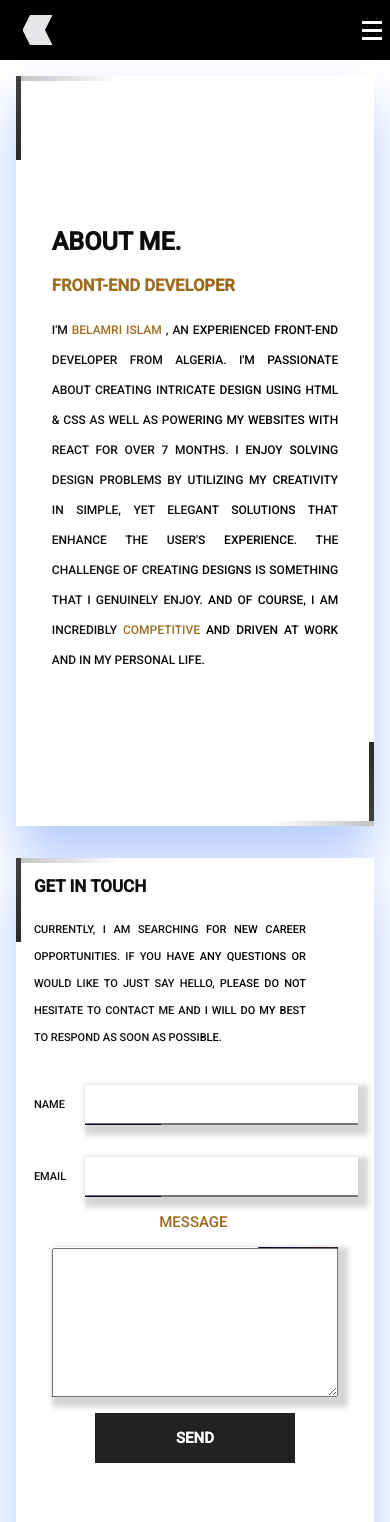
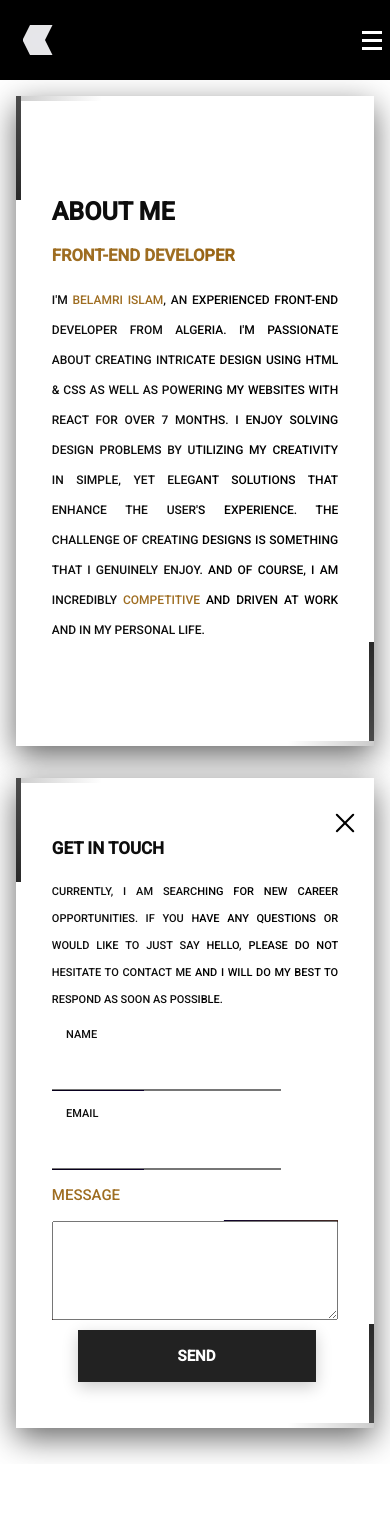
Before and after one commit to YieGin/YieGin.github.io, a React (Create React App) app: page /About in a window 390 px wide. Shown: the top 1522 px of the page. After the commit the page ends 1464 px from the top, so only its background shows below. Built offline with nearby package versions, Linux system fonts and the light colour scheme.

Commit message:
Upagrade

```diff
--- a/src/Jsx/LandingPage/About.jsx
+++ b/src/Jsx/LandingPage/About.jsx
@@ -127,10 +127,10 @@ const About = () => {
               <span className="Spann"></span>
               <span className="Spann"></span>
               <div className="About_left_div">
-                <h1>About Me.</h1>
+                <h1>About Me</h1>
                 <h5> Front-end developer</h5>
                 <p>
-                  I'M <span className="spannn">BELAMRI ISLAM </span> , AN
+                  I'M <span className="spannn">BELAMRI ISLAM</span>, AN
                   EXPERIENCED FRONT-END DEVELOPER FROM ALGERIA. I'M PASSIONATE
                   ABOUT CREATING INTRICATE DESIGN USING HTML & CSS AS WELL AS
                   POWERING MY WEBSITES WITH REACT FOR OVER 7 MONTHS. I ENJOY
@@ -161,6 +161,20 @@ const About = () => {
               <>
                 <div className="Main_email">
                   <form className="Form" ref={form} onSubmit={sendEmail}>
+                    <Link to="/">
+                      <svg
+                        className="about_svg"
+                        xmlns="http://www.w3.org/2000/svg"
+                        viewBox="0 0 24 24"
+                        width="34"
+                        height="34"
+                      >
+                        <path
+                          fill-rule="evenodd"
+                          d="M5.72 5.72a.75.75 0 011.06 0L12 10.94l5.22-5.22a.75.75 0 111.06 1.06L13.06 12l5.22 5.22a.75.75 0 11-1.06 1.06L12 13.06l-5.22 5.22a.75.75 0 01-1.06-1.06L10.94 12 5.72 6.78a.75.75 0 010-1.06z"
+                        ></path>
+                      </svg>
+                    </Link>
                     <div className="Emailtext">
                       <h1>Get In Touch</h1>
                       <p>
--- a/src/Jsx/LandingPage/LandingPage.jsx
+++ b/src/Jsx/LandingPage/LandingPage.jsx
@@ -156,7 +156,7 @@ const LandingPage = () => {
               <h1>Belamri Islam</h1>
             </div>
             <p>Front-end Developer</p>
-            <Link to="/About">
+            <Link to="./About">
               <div
                 onClick={() => {
                   setAbout(true);
@@ -180,7 +180,15 @@ const LandingPage = () => {
             className="Svg"
             animate={controls3}
           >
-            <h2>social</h2>
+            <div className="SOCIAL_row">
+              <span>S</span>
+              <span>O</span>
+              <span>C</span>
+              <span>I</span>
+              <span>A</span>
+              <span>L</span>
+              <span>S</span>
+            </div>
             <div class="btn-groupmid">
               <a target="_blank" class="btnmidd">
                 <span className="Spann"></span>
--- a/src/Jsx/LandingPage/LandingPageMid.jsx
+++ b/src/Jsx/LandingPage/LandingPageMid.jsx
@@ -138,7 +138,7 @@ c-341 -385 -793 -890 -1235 -1379 -423 -468 -480 -529 -490 -533 -25 -9 -1715
                     <span></span>
                     <span></span>
                     <span></span>
-                    Check website
+                    View Website
                   </a>
                 </div>
                 <a
@@ -183,7 +183,7 @@ c-341 -385 -793 -890 -1235 -1379 -423 -468 -480 -529 -490 -533 -25 -9 -1715
                     <span></span>
                     <span></span>
                     <span></span>
-                    Check website
+                    View Website
                   </a>
                 </div>
                 <a
@@ -228,7 +228,7 @@ c-341 -385 -793 -890 -1235 -1379 -423 -468 -480 -529 -490 -533 -25 -9 -1715
                     <span></span>
                     <span></span>
                     <span></span>
-                    Check website
+                    View Website
                   </a>
                 </div>
                 <a target="_blank" href="https://github.com/YieGin/Twitch_2.0">
@@ -270,7 +270,7 @@ c-341 -385 -793 -890 -1235 -1379 -423 -468 -480 -529 -490 -533 -25 -9 -1715
                     <span></span>
                     <span></span>
                     <span></span>
-                    Check website
+                    View Website
                   </a>
                 </div>
                 <a
@@ -315,7 +315,7 @@ c-341 -385 -793 -890 -1235 -1379 -423 -468 -480 -529 -490 -533 -25 -9 -1715
                     <span></span>
                     <span></span>
                     <span></span>
-                    Check website
+                    View Website
                   </a>
                 </div>
                 <a
--- a/src/Jsx/LandingPage/styles/LandingPage.scss
+++ b/src/Jsx/LandingPage/styles/LandingPage.scss
@@ -56,7 +56,12 @@ html {
   font-size: 55px;
   width: 50%;
 }
-
+.about_svg {
+  width: 100%;
+  margin-left: 35%;
+  margin-top: -8%;
+  position: absolute;
+}
 
 .content {
   display: flex;
@@ -133,8 +138,8 @@ html {
   flex-direction: column;
   align-items: center;
   justify-content: center;
-  height: 100%;
-  row-gap: 50px;
+  height: 120%;
+  row-gap: 40px;
   position: relative;
   top: -400px;
   transition: all 2s cubic-bezier(.29,.04,.52,1);
@@ -448,8 +453,6 @@ html {
     transform: scaleX(.9) scaleY(1);
   }
 }
-
-
 .tk-blobbb_right2 {
   animation: blob-turnn var(--time, 10s) linear infinite;
   fill: var(--fill, #7600f8);
@@ -680,8 +683,7 @@ html {
   justify-content: center;
   align-items: center;
   & a:nth-child(1) {
-    box-shadow: 0 30px 50px rgba(0, 81, 255, 0.3);
-
+    box-shadow: 0 10px 30px rgba(0, 0, 0, 0.597);
     color: #1670f0;
     & .Spann:nth-child(1) {
       background: linear-gradient(to right, #292929, #ffffff);
@@ -943,7 +945,7 @@ html {
   margin-right: 10%;
 }
 .About_left_div >p {
-  font-size: 14px;
+  font-size: 15px;
   width: 100%;
   line-height: 30px;
 }
@@ -1128,6 +1130,9 @@ html {
   flex-direction: column;
   width: 100%;
   height: 100%;
+  margin-left: 10%;
+  margin-right: 10%;
+  justify-content: center;
 }
 .Inputt {
   width: 100%;
@@ -1154,12 +1159,11 @@ html {
 .btn-group10 > p {
   color: rgb(0, 0, 0);
   width: 10%;
-  margin-left: 5%;
-  margin-right: 5%;
+  font-size: 16px;
 }
 .btn-group10 {
   display: flex;
-  align-items: center;
+  flex-direction: column;
   & a:nth-child(1) {
     color: #1670f0;
     & .Spann:nth-child(1) {
@@ -1198,13 +1202,13 @@ html {
   }
 }
 .btn10 {
-  box-shadow: 5px 5px 5px 5px rgba(211, 211, 211, 0.932);
   background-color: rgb(255, 255, 255);
   display: flex;
   position: relative;
   height: 40px;
-  width: 50%;
-  margin: 16px;
+  width: 70%;
+  margin-bottom: 16px;
+  margin-top: 10px;
   font-size: 20px;
   letter-spacing: 2px;
   text-transform: uppercase;
@@ -1242,10 +1246,10 @@ html {
 .btn-group11 > p {
   color: #996515;
   width: 20%;
+  font-size: 16px;
 }
 .btn-group11 {
   display: flex;
-  align-items: center;
   flex-direction: column;
 
 }
@@ -1256,13 +1260,12 @@ html {
   z-index: 20;
 }
 .btn11 {
-  box-shadow: 5px 5px 5px 5px rgba(211, 211, 211, 0.932);
   background-color: rgb(255, 255, 255);
   display: flex;
   position: relative;
-  height: 150px;
-  width: 80%;
-  margin: 16px;
+  height: 100px;
+  width: 100%;
+  margin-top: 16px;
   font-size: 20px;
   letter-spacing: 2px;
   text-transform: uppercase;
@@ -1364,6 +1367,11 @@ html {
   width: 100%;
   align-items: center;
   justify-content: center;
+}
+.SOCIAL_row {
+  display: flex;
+  flex-direction: column;
+  row-gap: 10px;
 }
 .btn12 {
   position: relative;
@@ -1447,7 +1455,6 @@ html {
   justify-content: center;
   color: black;
   font-size: 13px;
-  padding-left: 5%;
   padding-top: 5%;
   padding-bottom: 5%;
   row-gap: 20px;
@@ -1459,28 +1466,25 @@ html {
 }
 .Emailtext > p {
   line-height: 27px;
-  width: 80%;
-  font-size: 12px;
+  width: 100%;
+  font-size: 14px;
   display: flex;
   align-items: center;
   justify-content: center;
 }
 
 
+
 .button_container {
+  margin-top: 2%;
   left: 0;
   right: 0;
   top: 30%;
 }
-.btn:hover {
-  background-color: rgb(255, 255, 255);
-  color: black;
-  filter: drop-shadow(0 0 25px rgba(0, 0, 0, 0.9));
-  transition: 0.5;
-}
+
 .btn {
   border: none;
-  display: block;
+  display: flex;
   text-align: center;
   cursor: pointer;
   text-transform: uppercase;
@@ -1491,29 +1495,36 @@ html {
   font-weight: 700;
   font-size: 15px;
   background-color: #222;
-  width: 200px;
-  height: 50px;
+  padding: 17px 100px;
   margin: 0 auto;
-}
+  box-shadow: 0 5px 15px rgba(0,0,0,0.20);
+}
+
+.btn span {
+  position: relative;
+  z-index: 1;
+}
+
 .btn:after {
   content: "";
   position: absolute;
   left: 0;
   top: 0;
-  height: 400%;
+  height: 490%;
   width: 140%;
   background: #78c7d2;
   -webkit-transition: all .5s ease-in-out;
   transition: all .5s ease-in-out;
   -webkit-transform: translateX(-98%) translateY(-25%) rotate(45deg);
   transform: translateX(-98%) translateY(-25%) rotate(45deg);
-  filter: drop-shadow(0 0 25px rgba(0, 31, 235, 0.9));
 }
 
 .btn:hover:after {
   -webkit-transform: translateX(-9%) translateY(-25%) rotate(45deg);
   transform: translateX(-9%) translateY(-25%) rotate(45deg);
 }
+
+
 .X-icon {
   position: absolute;
   right: 3%;
@@ -1716,6 +1727,11 @@ html {
     width: 100%;
     justify-content: start;
   }
+  .btn4 {
+    width: 100%;
+    height: 650px;
+    letter-spacing: 0;
+  }
   .LandingPage_1 {
     height: 100vh;
   }
@@ -1734,6 +1750,29 @@ html {
   }
   .filll {
     margin: 0;
+  }
+  .btn-group6 {
+    display: flex;
+    margin: 20px;
+  }
+  .button_container {
+    margin-top: 2%;
+    left: 0;
+    right: 0;
+    top: 30%;
+    margin-left: 9%;
+    margin-right: 10%;
+  }
+  .about_svg {
+    width: 100%;
+    margin-left: 32%;
+    margin-top: -5%;
+    position: absolute;
+  }
+  .btn {
+    display: flex;
+    margin-top: 2%;
+    margin-right: 30%;
   }
   .About {
     width: 100%;
--- a/src/Jsx/Navbar/Navbar.jsx
+++ b/src/Jsx/Navbar/Navbar.jsx
@@ -113,9 +113,36 @@ const Navbar = () => {
             <div className="qsdsqq"></div>
           </div>
           <div className="Humberger_open1">
-            <h1 className="Text-inside">Work</h1>
-            <h1 className="Text-inside">Experiments</h1>
-            <h1 className="Text-inside">Contact</h1>
+            <a href="#case">
+              <h1
+                onClick={() => {
+                  setHumberger_mune(false);
+                }}
+                className="Text-inside"
+              >
+                Work
+              </h1>
+            </a>
+            <a href="#hire">
+              <h1
+                onClick={() => {
+                  setHumberger_mune(false);
+                }}
+                className="Text-inside"
+              >
+                HIRE ME
+              </h1>
+            </a>
+            <Link to="./About">
+              <h1
+                onClick={() => {
+                  setHumberger_mune(false);
+                }}
+                className="Text-inside"
+              >
+                Contact
+              </h1>
+            </Link>
           </div>
         </motion.div>
       )}
--- a/src/Jsx/Navbar/styles/Navbar.css
+++ b/src/Jsx/Navbar/styles/Navbar.css
@@ -9,7 +9,7 @@
 }
 .Navbar_main {
   width: 100%;
-  height: 60px;
+  height: 80px;
   display: flex;
   align-items: center;
   column-gap: 100px;
@@ -101,8 +101,9 @@ ul {
   margin-right: 10%;
 }
 .Text-inside {
-  width: 50%;
+  width: 100%;
   z-index: 15;
+  color: white;
 }
 .qsdsq {
   clip-path: polygon(50% 0%, 61% 35%, 98% 35%, 68% 57%, 79% 91%, 50% 70%, 21% 91%, 32% 57%, 2% 35%, 39% 35%);
```
